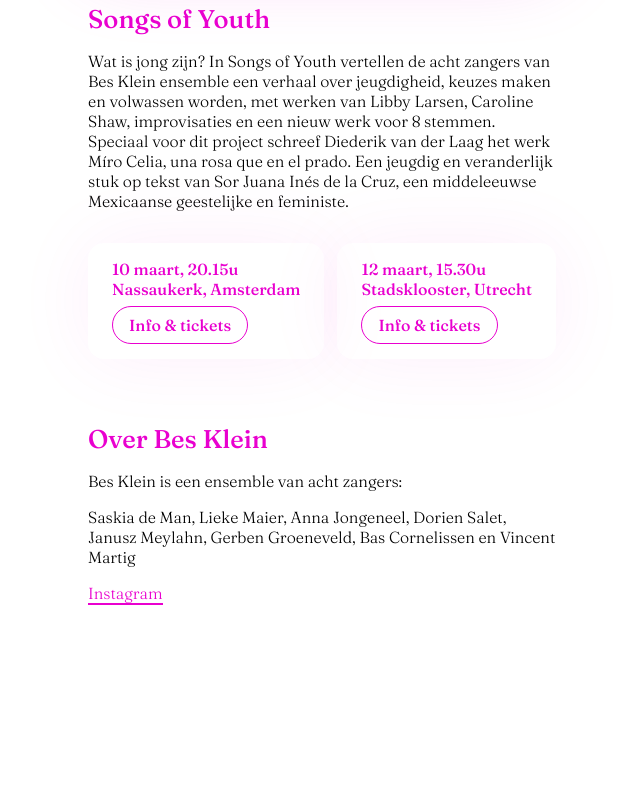
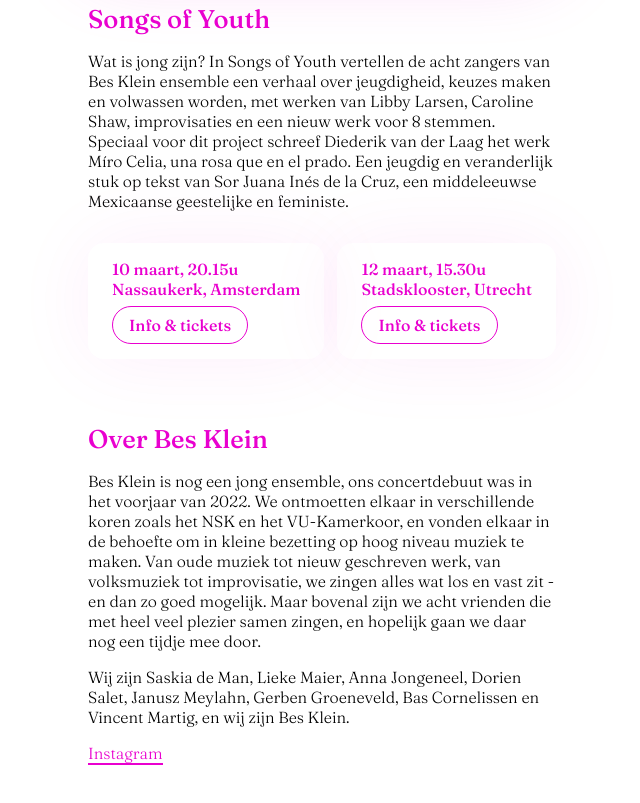
Before and after one commit to bacor/besklein, a plain HTML site: page index.html in a window 1280 px wide. Shown: the part 772-1575 px from the top of the page, without its empty margins (318-958 px from the left). Before the commit the page ends 1423 px from the top, so only its background shows below. Drawn offline with Linux system fonts and the light colour scheme; a web font is replaced by a local one.

Commit message:
update bio

```diff
--- a/index.html
+++ b/index.html
@@ -55,11 +55,12 @@
     <section>
       <h2>Over Bes Klein</h2>
       <p>
-        Bes Klein is een ensemble van acht zangers:
+        Bes Klein is nog een jong ensemble, ons concertdebuut was in het voorjaar van 2022. We ontmoetten elkaar in verschillende koren zoals het NSK en het VU-Kamerkoor, en vonden elkaar in de behoefte om in kleine bezetting op hoog niveau muziek te maken. Van oude muziek tot nieuw geschreven werk, van volksmuziek tot improvisatie, we zingen alles wat los en vast zit - en dan zo goed mogelijk. Maar bovenal zijn we acht vrienden die met heel veel plezier samen zingen, en hopelijk gaan we daar nog een tijdje mee door.
       </p>
       <p>
-        Saskia de Man, Lieke Maier, Anna Jongeneel, Dorien Salet,
-        Janusz Meylahn, Gerben Groeneveld, Bas Cornelissen en Vincent Martig</p>
+        Wij zijn Saskia de Man, Lieke Maier, Anna Jongeneel, Dorien Salet,
+        Janusz Meylahn, Gerben Groeneveld, Bas Cornelissen en Vincent Martig,
+        en wij zijn Bes Klein.</p>
       <p>
         <a href="https://www.instagram.com/beskleinensemble/">Instagram</a>
       </p>
```
